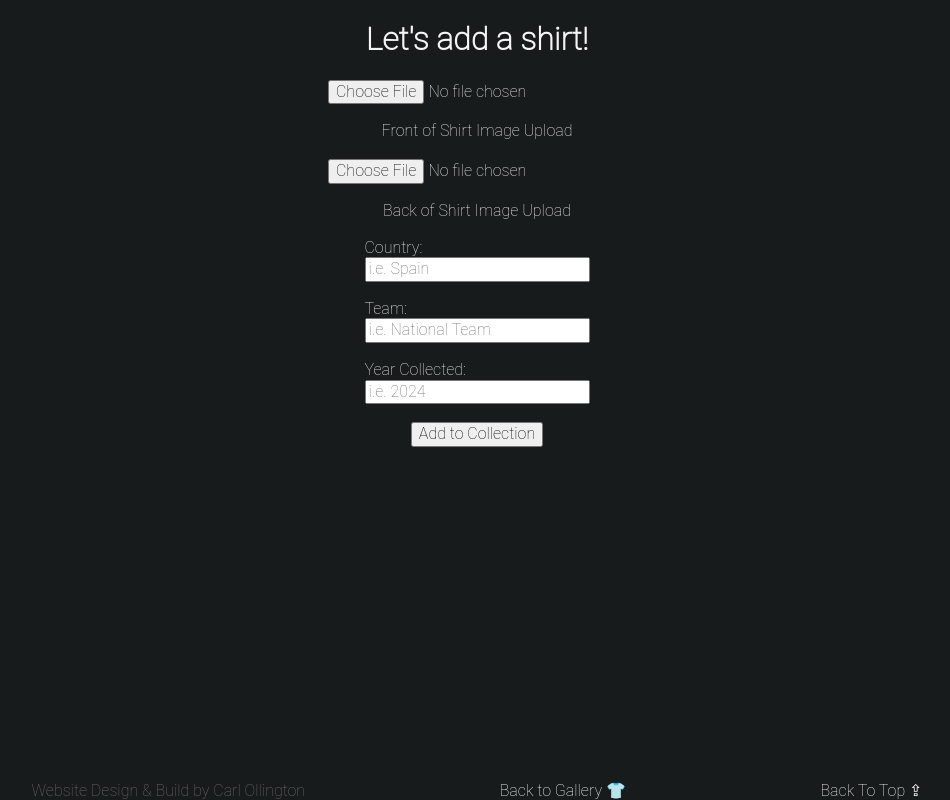
After one commit to CarlOllington/CollectorApp, a PHP site: page /input_form.php in a window 1280 px wide. The commit adds this page. Shown: the whole page, without its empty margins (163-1113 px from the left). Run offline with PHP 8.4, Linux system fonts and the light colour scheme.

Commit message:
input form page and html implemented

```diff
--- a/index.php
+++ b/index.php
@@ -52,10 +52,10 @@ $results = $query->fetchAll();
     echo "</section>";
 
 ?>
-</div>
 
 <footer class=footer>
     <span>Website Design & Build by Carl Ollington</span>
+    <a class="btt" href="input_form.php">Add a Shirt &#x1F455;</a>
         <a class="btt" href="index.php">Back To Top &#x21EA;</a>
 </footer>
 
--- /dev/null
+++ b/input_form.php
@@ -0,0 +1,75 @@
+<!DOCTYPE html>
+<html lang="en">
+<head>
+    <title>New Shirt Form</title>
+    <meta charset="UTF-8" name="viewport" content="width=device-width,initial-scale=1" />
+    <link rel="stylesheet" href="https://cdnjs.cloudflare.com/ajax/libs/normalize/8.0.1/normalize.min.css" integrity="sha512-NhSC1YmyruXifcj/KFRWoC561YpHpc5Jtzgvbuzx5VozKpWvQ+4nXhPdFgmx8xqexRcpAglTj9sIBWINXa8x5w==" crossorigin="anonymous" referrerpolicy="no-referrer" />
+    <link href="witw_styles.css" rel="stylesheet">
+</head>
+
+<body class="page_input_form">
+
+<header class="header">
+    <h1>Let's add a shirt!</h1>
+</header>
+
+<section>
+    <div class="form_section">
+            <form method="post" class="input_form">
+                <div class="form_shirt_front">
+                    <input type="file" id="shirt_front" name="shirt_front" accept="image/*" alt="Front of Shirt Image Upload" placeholder="" required><br>
+                    <label for="shirt_front">Front of Shirt Image Upload</label>
+                </div>
+                <br>
+                <div class="form_shirt_back">
+                    <input type="file" id="shirt_back" name="shirt_back" accept="image/*" alt="Back of Shirt Image Upload" required><br>
+                    <label for="shirt_back">Back of Shirt Image Upload</label>
+                </div>
+                <br>
+                <div class="form_country">
+                    <label for="country_input">Country:</label><br>
+                    <input id="country_input" name="country_input" alt="Country Input" placeholder="i.e. Spain" required>
+                </div>
+                <br>
+                <div class="form_team">
+                    <label for="team_input">Team:</label><br>
+                    <input type="text" id="team_input" name="team_input" alt="Team Input" placeholder="i.e. National Team">
+                </div>
+                <br>
+                <div class="form_year_collected">
+                    <label for="year_input">Year Collected:</label><br>
+                    <input type="number" id="year_input" name="year_input" alt="Year Input" placeholder="i.e. 2024" required>
+                </div>
+                <br>
+                <button type="submit">Add to Collection</button>
+            </form>
+    </div>
+</section>
+<?php
+function form_submission()
+{
+if (isset($_POST))
+{
+$submitted_data = $_POST;
+}
+else
+{
+    echo "Please fill all the required fields.";
+    echo "<br>";
+    echo "Please add a JPEG or PNG Image file.";
+}
+return $submitted_data;
+}
+form_submission();
+$submitted_data = form_submission();
+
+?>
+<br>
+<footer class=footer>
+    <span>Website Design & Build by Carl Ollington</span>
+    <a class="btt" href="index.php">Back to Gallery &#x1F455;</a>
+    <a class="btt" href="input_form.php">Back To Top &#x21EA;</a>
+</footer>
+
+</body>
+</html>
--- a/witw_styles.css
+++ b/witw_styles.css
@@ -24,15 +24,16 @@ Midnight Shadow (Blue): #555e6e.
 .footer
 {
     display: flex;
-    justify-content: space-between;
+    justify-content: space-evenly;
     color: #6d6e6c;
+    margin-top: auto;
 }
 .btt
 {
-    font-size: 25px;
-    justify-content: right;
     color: white;
     text-decoration: none;
+    display: flex;
+    justify-content: center;
 }
 
 /* Flexbox Gallery */
@@ -112,3 +113,36 @@ Midnight Shadow (Blue): #555e6e.
 {
     color:#555e6e ;
 }
+
+/* Input Form Styling */
+
+.page_input_form
+{
+    background-color: #171b1b;
+    color: whitesmoke;
+    font-family: "Roboto Thin", sans-serif;
+    display: flex;
+    flex-direction: column;
+    min-height: 100vh;
+}
+.input_form
+{
+    display: flex;
+    flex-direction: column;
+    align-items: center;
+    margin: auto;
+}
+
+.form_shirt_front
+{
+    display: flex;
+    flex-direction: column;
+    align-items: center;
+}
+
+.form_shirt_back
+{
+    display: flex;
+    flex-direction: column;
+    align-items: center;
+}
```
Also changed, not shown: tests/app_tests.php (added, +10 -0 lines).
